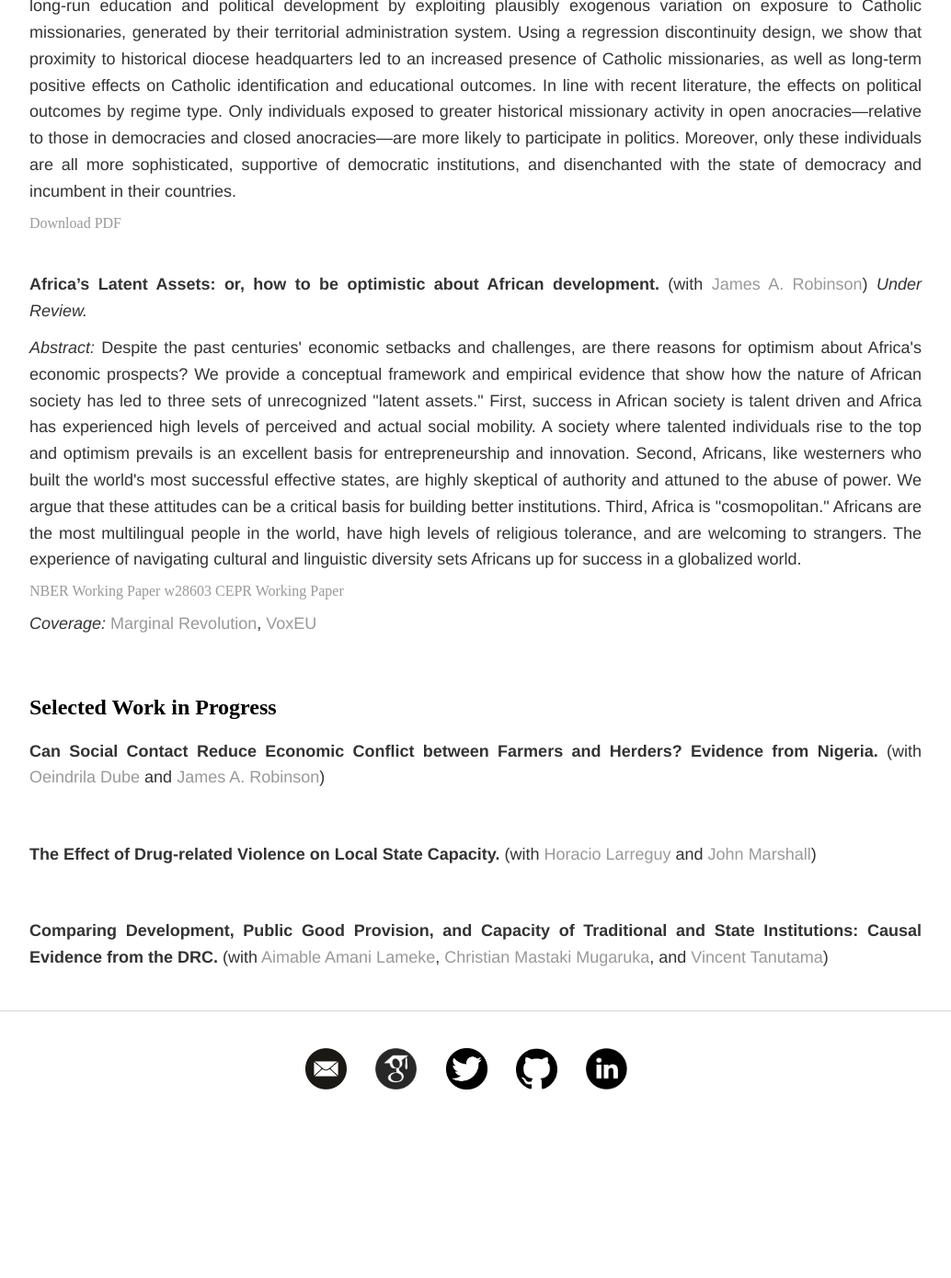
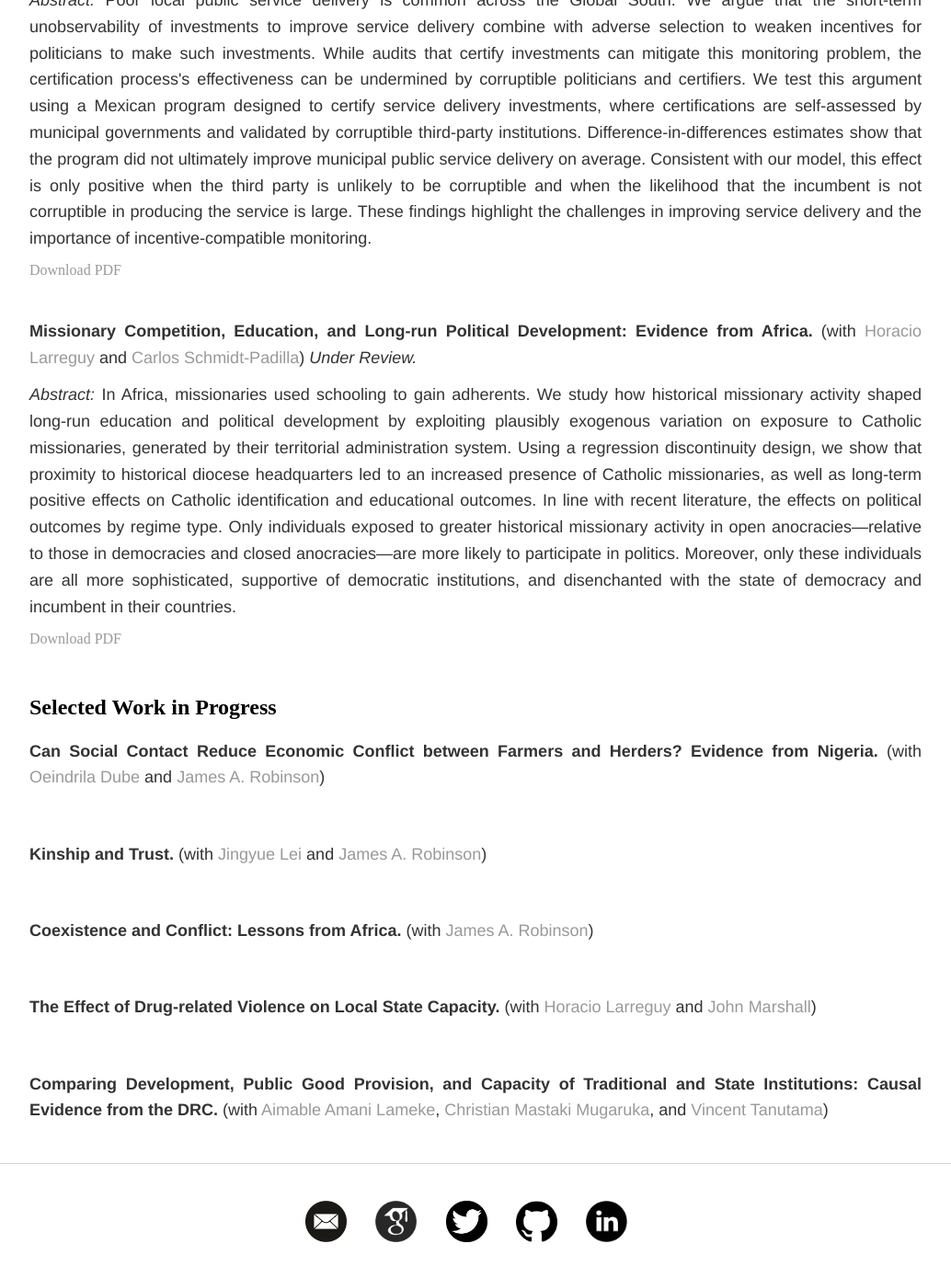
Before and after one commit to soeren-henn/soeren-henn.github.io, a Jekyll site: the page built from research/index.html, in a window 1280 px wide and 1400 px high, scrolled down 3529 px. Shown: the top 1390 px of the window at 92% size, without its empty margins (123-1157 px from the left). Built offline with Jekyll 4.4.1, drawn with Linux system fonts in a browser that asks for light colours; before the commit the page ends 4763 px from its top, so only the background shows below that; some of the changed text lies outside the part shown.

Commit message:
Update index.html

```diff
--- a/research/index.html
+++ b/research/index.html
@@ -19,6 +19,12 @@
 		<p><i>Abstract: </i>How does the central state interact with local actors in providing public goods? I study the effect of state capacity on local governance in sub-Saharan Africa, which I argue depends on whether traditional village chiefs are integrated in the country’s constitution. I use distance to administrative headquarters as a measure of state capacity and estimate a regression discontinuity design around administrative boundaries. If chiefs are not integrated then the state and chiefs compete with each other, working as substitutes. That is, a stronger state undermines the power of chiefs. If traditional chiefs are integrated, then the two work as complements. A stronger state then increases the power of chiefs. I show that these relationships are crucial to understand the effect of the capacity of the state on local economic development.</p>
 		<a href="https://www.cambridge.org/core/journals/american-political-science-review/article/complements-or-substitutes-how-institutional-arrangements-bind-traditional-authorities-and-the-state-in-africa/01216C0A1B14465B11122451B558DE3A?utm_source=hootsuite&utm_medium=twitter&utm_campaign=PSR_Nov22" class="btn btn-default pull-right" title="PDF">Open Access PDF</a>
 		<p> <i>Coverage:</i> <a href="https://blogs.worldbank.org/impactevaluations/complements-or-substitutes-state-presence-and-power-traditional-leaders-guest-post-soeren-j-henn" target="_blank">Development Impact</a> <a href="https://thisweekinafrica.substack.com/p/this-week-in-africa-452" target="_blank">ThisWeekinAfrica</a> </p>
+	</div>
+
+	<div class="paper">
+		<p><b>Africa’s Latent Assets: or, how to be optimistic about African development.</b> (with <a href="https://voices.uchicago.edu/jamesrobinson/" target="_blank">James A. Robinson</a>) <i>Forthcoming, Journal of African Economies.</i></p>
+		<p><i>Abstract: </i>Despite the past centuries' economic setbacks and challenges, are there reasons for optimism about Africa's economic prospects?  We provide a conceptual framework and empirical evidence that show how the nature of African society has led to three sets of unrecognized "latent assets."  First, success in African society is talent driven and Africa has experienced high levels of perceived and actual social mobility.  A society where talented individuals rise to the top and optimism prevails is an excellent basis for entrepreneurship and innovation.  Second, Africans, like westerners who built the world's most successful effective states, are highly skeptical of authority and attuned to the abuse of power.  We argue that these attitudes can be a critical basis for building better institutions.  Third, Africa is "cosmopolitan."  Africans are the most multilingual people in the world, have high levels of religious tolerance, and are welcoming to strangers.  The experience of navigating cultural and linguistic diversity sets Africans up for success in a globalized world.</p> <a href="https://www.nber.org/papers/w28603" target="_blank">NBER Working Paper w28603</a> <a href="https://cepr.org/active/publications/discussion_papers/dp.php?dpno=15963" target="_blank">CEPR Working Paper</a>
+		<p> <i>Coverage:</i> <a href="https://marginalrevolution.com/marginalrevolution/2021/04/arguments-for-africa.html" target="_blank">Marginal Revolution</a>, <a href="https://voxeu.org/article/africa-s-latent-assets" target="_blank">VoxEU</a> </p>
 	</div>
 
 <!--
@@ -74,18 +80,19 @@
 	</div>
 
 
-	<div class="paper">
-	<p><b>Africa’s Latent Assets: or, how to be optimistic about African development.</b> (with <a href="https://voices.uchicago.edu/jamesrobinson/" target="_blank">James A. Robinson</a>) <i>Under Review.</i></p>
-	<p><i>Abstract: </i>Despite the past centuries' economic setbacks and challenges, are there reasons for optimism about Africa's economic prospects?  We provide a conceptual framework and empirical evidence that show how the nature of African society has led to three sets of unrecognized "latent assets."  First, success in African society is talent driven and Africa has experienced high levels of perceived and actual social mobility.  A society where talented individuals rise to the top and optimism prevails is an excellent basis for entrepreneurship and innovation.  Second, Africans, like westerners who built the world's most successful effective states, are highly skeptical of authority and attuned to the abuse of power.  We argue that these attitudes can be a critical basis for building better institutions.  Third, Africa is "cosmopolitan."  Africans are the most multilingual people in the world, have high levels of religious tolerance, and are welcoming to strangers.  The experience of navigating cultural and linguistic diversity sets Africans up for success in a globalized world.</p> <a href="https://www.nber.org/papers/w28603" target="_blank">NBER Working Paper w28603</a> <a href="https://cepr.org/active/publications/discussion_papers/dp.php?dpno=15963" target="_blank">CEPR Working Paper</a>
-		<p> <i>Coverage:</i> <a href="https://marginalrevolution.com/marginalrevolution/2021/04/arguments-for-africa.html" target="_blank">Marginal Revolution</a>, <a href="https://voxeu.org/article/africa-s-latent-assets" target="_blank">VoxEU</a> </p>
-	</div>
-
-
 
 
 	<h2>Selected Work in Progress</h2>
 	<div class="paper">
 		<p><b>Can Social Contact Reduce Economic Conflict between Farmers and Herders? Evidence from Nigeria.</b> (with <a href="http://odube.net/" target="_blank">Oeindrila Dube</a> and <a href="https://voices.uchicago.edu/jamesrobinson/" target="_blank">James A. Robinson</a>)</p>
+	</div>
+
+	<div class="paper">
+		<p><b>Kinship and Trust.</b> (with <a href="https://as.nyu.edu/departments/politics/directory/PhDStudents.html" target="_blank">Jingyue Lei</a> and <a href="https://voices.uchicago.edu/jamesrobinson/" target="_blank">James A. Robinson</a>)</p>
+	</div>
+
+	<div class="paper">
+		<p><b>Coexistence and Conflict: Lessons from Africa.</b> (with <a href="https://voices.uchicago.edu/jamesrobinson/" target="_blank">James A. Robinson</a>)</p>
 	</div>
 
 	<div class="paper">
```
